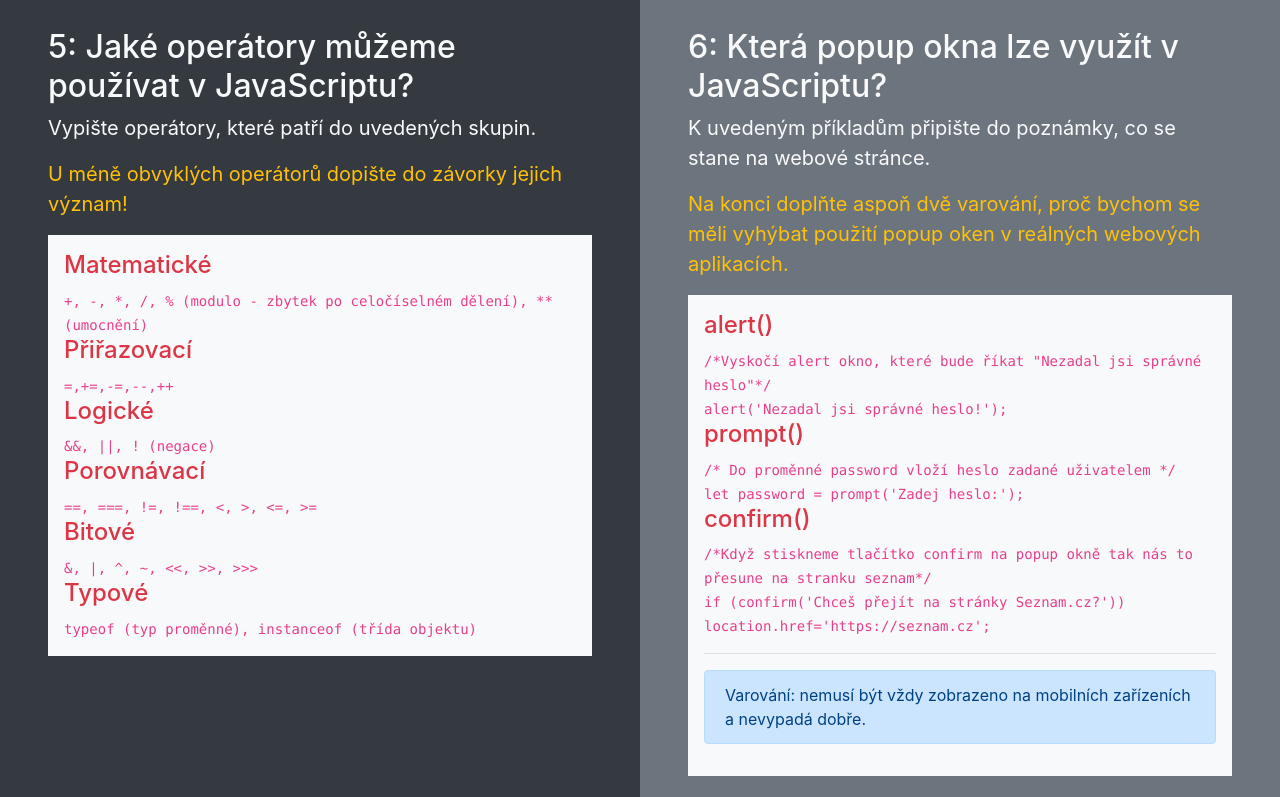
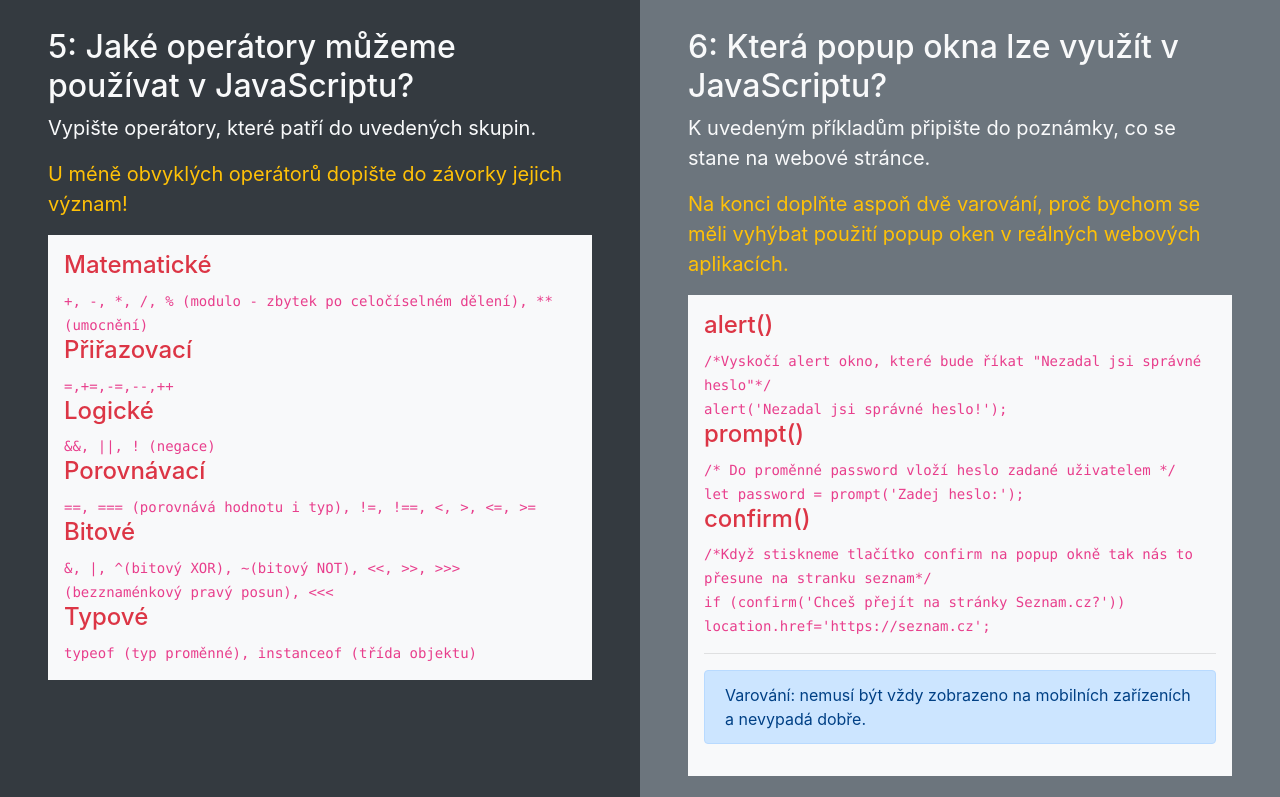
Before and after one commit to it2319/test, a plain HTML site: page index.html in a window 1280 px wide. Shown: the part 1465-2262 px from the top of the page. Drawn offline with nearby package versions, Linux system fonts and the light colour scheme.

Commit message:
Update index.html

```diff
--- a/index.html
+++ b/index.html
@@ -102,8 +102,8 @@
               let x = 2; // celé číslo (typ number)<br />
               let y = 2.8; // reálné číslo (typ number)<br />
               let sNum = 1.54e2; // zápis desetinného čísla pomocí exponentu<br />
-              let something = "něco slova" // typ string<br />
-              let prestupny = false // logický typ boolean<br />
+              let something = `něco slova`;// typ string<br />
+              let prestupny = false; // logický typ boolean<br />
             </code>
           </div>
         </div>
@@ -136,11 +136,11 @@
             </code>
             <h4>Porovnávací</h4>
             <code>
-              ==, ===, !=, !==, <, >, <=, >=
+              ==, === (porovnává hodnotu i typ), !=, !==, <, >, <=, >=
             </code>
             <h4>Bitové</h4>
             <code>
-              &, |, ^, ~, <<, >>, >>>
+              &, |, ^(bitový XOR), ~(bitový NOT), <<, >>, >>>(bezznaménkový pravý posun), <<<
             </code>
             <h4>Typové</h4>
             <code>
```
